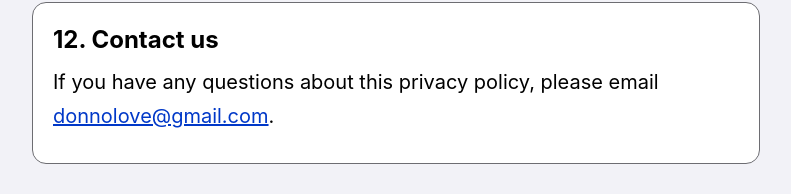
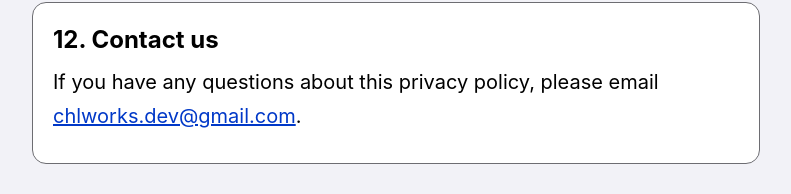
Before and after one commit to donnolove/passwordsafe-privacy, a plain HTML site: page index.html in a window 1280 px wide. Shown: the part 5983-6177 px from the top of the page, without its empty margins (244-1035 px from the left). Drawn offline with Linux system fonts and the light colour scheme.

Commit message:
Update index.html

```diff
--- a/index.html
+++ b/index.html
@@ -203,7 +203,7 @@
 
     <section>
       <h2>十二、聯絡我們</h2>
-      <p>如對本隱私權聲明有任何疑問，請來信：<a href="mailto:donnolove@gmail.com">donnolove@gmail.com</a></p>
+      <p>如對本隱私權聲明有任何疑問，請來信：<a href="mailto: chlworks.dev@gmail.com">chlworks.dev@gmail.com</a></p>
     </section>
   </article>
 
@@ -322,7 +322,7 @@
 
     <section>
       <h2>12. Contact us</h2>
-      <p>If you have any questions about this privacy policy, please email <a href="mailto:donnolove@gmail.com">donnolove@gmail.com</a>.</p>
+      <p>If you have any questions about this privacy policy, please email <a href="mailto: chlworks.dev@gmail.com">chlworks.dev@gmail.com</a>.</p>
     </section>
   </article>
 </main>
```
